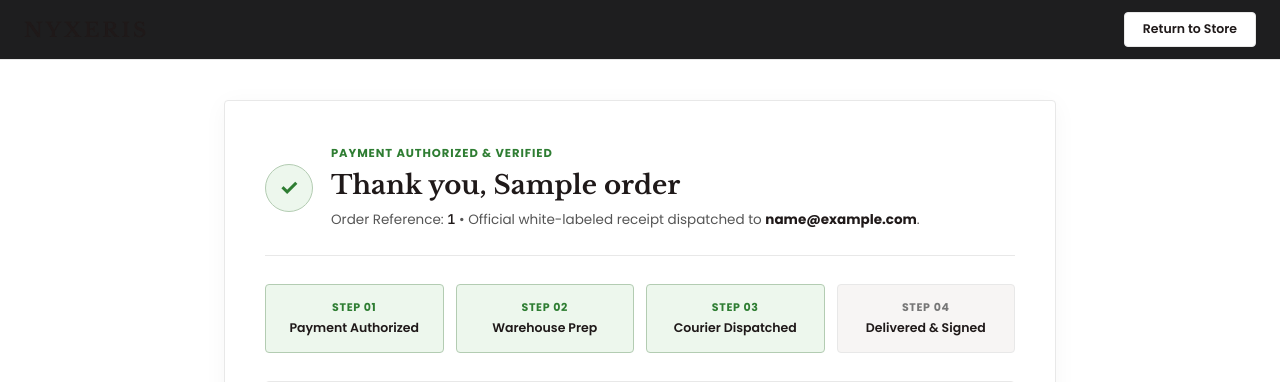
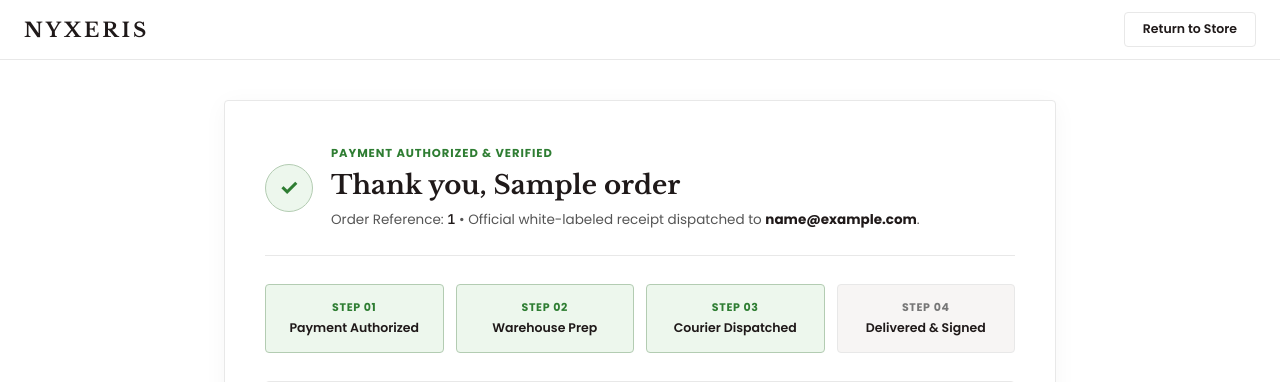
Before and after one commit to takiahmed24/nyxeris, a FastAPI app: template templates/order_confirmation.html in a window 1280 px wide. Shown: the top 382 px of the page. Run offline with FastAPI, Linux system fonts and the light colour scheme; the template is opened without the code that fills it: most values are stand-ins (such as "Sample title", 1, 10 or a date in 2020); grey boxes marked "Sample" are stand-in pictures.

Commit message:
style: ensure pristine white header on checkout and confirmation pages

```diff
--- a/templates/order_confirmation.html
+++ b/templates/order_confirmation.html
@@ -6,6 +6,12 @@
   <title>Order Confirmed — {{ order.order_id }} | Nyxeris</title>
   <link rel="stylesheet" href="/static/css/styles.css" />
   <style>
+    .site-header {
+      background: #ffffff !important;
+      border-bottom: 1px solid #e8e8e8 !important;
+      backdrop-filter: none !important;
+      -webkit-backdrop-filter: none !important;
+    }
     .confirmation-container {
       max-width: 880px;
       margin: 40px auto 80px;
--- a/templates/payment_gateway.html
+++ b/templates/payment_gateway.html
@@ -6,6 +6,12 @@
   <title>Complete Payment — Nyxeris Official Secure Checkout</title>
   <link rel="stylesheet" href="/static/css/styles.css" />
   <style>
+    .site-header {
+      background: #ffffff !important;
+      border-bottom: 1px solid #e8e8e8 !important;
+      backdrop-filter: none !important;
+      -webkit-backdrop-filter: none !important;
+    }
     .checkout-page-container {
       max-width: 960px;
       margin: 40px auto 80px;
```
